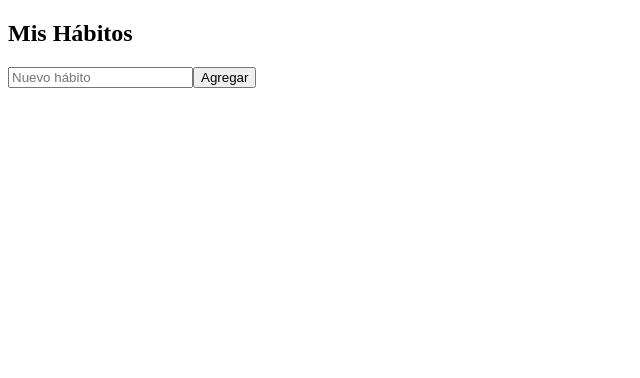
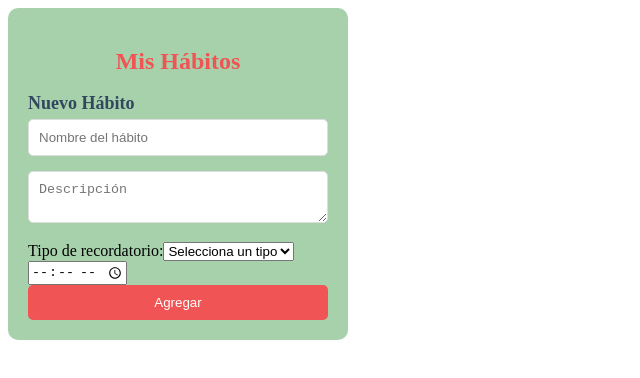
Before and after one commit to parriagada/habits-up, a React (Create React App) app in the folder client/: page /habitos in a window 1280 px wide. Shown: the top 378 px of the page, without its empty margins (0-640 px from the left). Built offline with nearby package versions, Linux system fonts and the light colour scheme.

Commit message:
crud completo de habitos
estilos provisionales

```diff
--- /dev/null
+++ b/client/src/components/Habitos.css
@@ -0,0 +1,77 @@
+.contenedor {
+    background-color: #a7d1ab;
+    padding: 20px;
+    border-radius: 10px;
+    width: 300px;
+  }
+
+  .titulo {
+    color: #f05454;
+    text-align: center;
+    font-size: 24px;
+    margin-bottom: 15px;
+  }
+
+  .subtitulo {
+    color: #30475e;
+    font-size: 18px;
+    margin-bottom: 5px;
+  }
+
+  input[type="text"],
+  textarea {
+    width: 100%;
+    padding: 10px;
+    margin-bottom: 15px;
+    border: 1px solid #ddd;
+    border-radius: 5px;
+    box-sizing: border-box;
+  }
+
+  .dias-semana {
+    display: flex;
+    justify-content: space-between;
+    margin-bottom: 15px;
+  }
+
+  .dias-semana div {
+    background-color: #f05454;
+    color: white;
+    padding: 5px 10px;
+    border-radius: 5px;
+    cursor: pointer;
+  }
+
+  .boton-crear {
+    background-color: #f05454;
+    color: white;
+    padding: 10px 20px;
+    border: none;
+    border-radius: 5px;
+    cursor: pointer;
+    width: 100%;
+  }
+
+  /* Media query para pantallas pequeñas (hasta 600px) */
+  @media (max-width: 600px) {
+    .contenedor {
+      width: 90%; /* Ajustar el ancho al 90% del contenedor padre */
+      margin: 0 auto; /* Centrar el contenedor */
+    }
+
+    .titulo {
+      font-size: 20px; /* Reducir el tamaño del título */
+    }
+
+    .subtitulo {
+      font-size: 16px; /* Reducir el tamaño de los subtítulos */
+    }
+
+    .dias-semana {
+      flex-direction: column; /* Apilar los días de la semana */
+    }
+
+    .dias-semana div {
+      margin-bottom: 10px; /* Agregar margen inferior a cada día */
+    }
+  }
--- a/client/src/components/Habitos.js
+++ b/client/src/components/Habitos.js
@@ -1,22 +1,31 @@
-import React, { useState, useEffect } from 'react';
+import React, { useState, useEffect } from "react";
+import './Habitos.css'; // Asegúrate de que la ruta sea correcta
 
 function Habitos() {
   const [habitos, setHabitos] = useState([]);
-  const [nuevoHabito, setNuevoHabito] = useState('');
+  const [nuevoHabito, setNuevoHabito] = useState({
+    nombre: "",
+    descripcion: "",
+    recordatorio: {
+      tipo: "",
+      hora: "",
+    },
+  });
+
+  const [editandoHabito, setEditandoHabito] = useState(null);
 
   useEffect(() => {
     const obtenerHabitos = async () => {
       try {
-        const token = localStorage.getItem('token'); // Obtiene el token del almacenamiento local
+        const token = localStorage.getItem("token");
         if (!token) {
-          // Manejar caso si no hay token, redirigir al login, etc.
-          console.error('No hay token de autenticación.');
+          console.error("No hay token de autenticación.");
           return;
         }
 
-        const response = await fetch('http://localhost:5000/habitos', {
+        const response = await fetch("http://localhost:5000/habitos", {
           headers: {
-            'Authorization': `Bearer ${token}`, // Incluye el token en el header Authorization
+            Authorization: `Bearer ${token}`,
           },
         });
 
@@ -24,14 +33,11 @@ function Habitos() {
           const data = await response.json();
           setHabitos(data);
         } else {
-          // Manejo de errores, muestra un mensaje al usuario
           const errorData = await response.json();
-          console.error('Error al obtener hábitos:', errorData.message);
-          // Puedes mostrar un mensaje de error al usuario aquí
+          console.error("Error al obtener hábitos:", errorData.message);
         }
       } catch (error) {
-        console.error('Error al obtener hábitos:', error);
-        // Puedes mostrar un mensaje de error al usuario aquí
+        console.error("Error al obtener hábitos:", error);
       }
     };
 
@@ -39,59 +45,273 @@ function Habitos() {
   }, []);
 
   const agregarHabito = async () => {
-    // ... lógica para enviar el nuevo hábito al backend
     try {
-      const token = localStorage.getItem('token'); // Obtiene el token del almacenamiento local
+      const token = localStorage.getItem("token");
       if (!token) {
-        // Manejar caso si no hay token, redirigir al login, etc.
-        console.error('No hay token de autenticación.');
+        console.error("No hay token de autenticación.");
         return;
       }
 
-      const response = await fetch('http://localhost:5000/habitos', {
-        method: 'POST',
+      const response = await fetch("http://localhost:5000/habitos", {
+        method: "POST",
         headers: {
-          'Content-Type': 'application/json',
-          'Authorization': `Bearer ${token}`, // Incluye el token en el header Authorization
+          "Content-Type": "application/json",
+          Authorization: `Bearer ${token}`,
         },
         body: JSON.stringify({
-          // ... datos del nuevo hábito, incluyendo el ID del usuario
-          nombre: nuevoHabito,
+          nombre: nuevoHabito.nombre,
+          descripcion: nuevoHabito.descripcion,
+          recordatorio: {
+            tipo: nuevoHabito.recordatorio.tipo,
+            hora: nuevoHabito.recordatorio.hora,
+          },
         }),
       });
 
       if (response.ok) {
-        // Habito agregado con éxito, actualiza la lista de hábitos
         const nuevoHabitoCreado = await response.json();
         setHabitos([...habitos, nuevoHabitoCreado]);
-        setNuevoHabito('');
+        setNuevoHabito({
+          nombre: "",
+          descripcion: "",
+          recordatorio: {
+            tipo: "",
+            hora: "",
+          },
+        });
       } else {
-        // Manejo de errores, muestra un mensaje al usuario
         const data = await response.json();
-        alert(data.message || 'Error al agregar el hábito');
+        alert(data.message || "Error al agregar el hábito");
       }
     } catch (error) {
-      console.error('Error al agregar el hábito:', error);
-      alert('Ocurrió un error al agregar el hábito.');
+      console.error("Error al agregar el hábito:", error);
+      alert("Ocurrió un error al agregar el hábito.");
+    }
+  };
+
+  const eliminarHabito = async (id) => {
+    try {
+      const token = localStorage.getItem("token");
+      if (!token) {
+        console.error("No hay token de autenticación.");
+        return;
+      }
+
+      const response = await fetch(`http://localhost:5000/habitos/${id}`, {
+        method: "DELETE",
+        headers: {
+          Authorization: `Bearer ${token}`,
+        },
+      });
+
+      if (response.ok) {
+        setHabitos(habitos.filter((habito) => habito._id !== id));
+      } else {
+        const errorData = await response.json();
+        console.error("Error al eliminar el hábito:", errorData.message);
+      }
+    } catch (error) {
+      console.error("Error al eliminar el hábito:", error);
+    }
+  };
+
+  const handleChange = (e) => {
+    const { name, value } = e.target;
+    if (name.startsWith("recordatorio.")) {
+      const campoRecordatorio = name.split(".")[1];
+      setNuevoHabito({
+        ...nuevoHabito,
+        recordatorio: {
+          ...nuevoHabito.recordatorio,
+          [campoRecordatorio]: value,
+        },
+      });
+    } else {
+      setNuevoHabito({
+        ...nuevoHabito,
+        [name]: value,
+      });
+    }
+  };
+
+  const handleEditarClick = (habito) => {
+    setEditandoHabito(habito);
+  };
+
+  const guardarCambiosHabito = async (id) => {
+    try {
+      const token = localStorage.getItem("token");
+      if (!token) {
+        console.error("No hay token de autenticación.");
+        return;
+      }
+
+      console.log(`URL: http://localhost:5000/habitos/editar/${id}`); // Verificar la URL
+      console.log('Cuerpo:', JSON.stringify(editandoHabito)); // Verificar el cuerpo de la solicitud
+
+      const response = await fetch(`http://localhost:5000/habitos/editar/${id}`, { // Asegurarse de que la URL es correcta
+        method: "PUT",
+        headers: {
+          "Content-Type": "application/json", // Encabezado Content-Type
+          Authorization: `Bearer ${token}`,
+        },
+        body: JSON.stringify(editandoHabito),
+      });
+
+      console.log(response); // Imprimir la respuesta completa
+
+      if (response.ok) {
+        // ... código para actualizar la lista de hábitos ...
+        setHabitos(habitos.map(h => (h._id === id ? editandoHabito : h)));
+        // Salir del modo de edición
+        setEditandoHabito(null);
+      } else {
+        try {
+          const data = await response.json();
+          alert(data.message || "Error al actualizar el hábito");
+        } catch (error) {
+          console.error("Error al analizar la respuesta:", error);
+          alert("Error al actualizar el hábito. La respuesta del servidor no es válida.");
+        }
+      }
+    } catch (error) {
+      console.error("Error al actualizar el hábito:", error);
+      alert("Ocurrió un error al actualizar el hábito.");
     }
   };
 
   return (
-    <div>
-      <h2>Mis Hábitos</h2>
+    <div className="contenedor">
+      <h2 className="titulo">Mis Hábitos</h2>
       <ul>
         {habitos.map((habito) => (
-          <li key={habito._id}>{habito.nombre}</li> // Ajusta la propiedad 'nombre' si es necesario
+          <li key={habito._id}>
+            {editandoHabito && editandoHabito._id === habito._id ? (
+              <div>
+                <input
+                  type="text"
+                  name="nombre"
+                  value={editandoHabito.nombre}
+                  onChange={(e) =>
+                    setEditandoHabito({
+                      ...editandoHabito,
+                      nombre: e.target.value,
+                    })
+                  }
+                />
+                <textarea
+                  name="descripcion"
+                  value={editandoHabito.descripcion}
+                  onChange={(e) =>
+                    setEditandoHabito({
+                      ...editandoHabito,
+                      descripcion: e.target.value,
+                    })
+                  }
+                />
+                <div>
+                  <label htmlFor="tipoRecordatorio">
+                    Tipo de recordatorio:
+                  </label>
+                  <select
+                    id="tipoRecordatorio"
+                    name="recordatorio.tipo"
+                    value={editandoHabito.recordatorio.tipo}
+                    onChange={(e) =>
+                      setEditandoHabito({
+                        ...editandoHabito,
+                        recordatorio: {
+                          ...editandoHabito.recordatorio,
+                          tipo: e.target.value,
+                        },
+                      })
+                    }
+                  >
+                    <option value="">Selecciona un tipo</option>
+                    <option value="diario">Diario</option>
+                    <option value="semanal">Semanal</option>
+                  </select>
+                </div>
+                <input
+                  type="time"
+                  name="recordatorio.hora"
+                  value={editandoHabito.recordatorio.hora}
+                  onChange={(e) =>
+                    setEditandoHabito({
+                      ...editandoHabito,
+                      recordatorio: {
+                        ...editandoHabito.recordatorio,
+                        hora: e.target.value,
+                      },
+                    })
+                  }
+                />
+                <button onClick={() => guardarCambiosHabito(habito._id)}>
+                  Guardar Cambios
+                </button>
+                <button onClick={() => setEditandoHabito(null)}>
+                  Cancelar
+                </button>
+              </div>
+            ) : (
+              <div>
+                <h3 className="subtitulo">{habito.nombre}</h3>
+                <p>{habito.descripcion}</p>
+                {habito.recordatorio && (
+                  <p>
+                    Recordatorio: {habito.recordatorio.tipo} a las{" "}
+                    {habito.recordatorio.hora}
+                  </p>
+                )}
+                <button onClick={() => handleEditarClick(habito)}>
+                  Editar
+                </button>
+                <button onClick={() => eliminarHabito(habito._id)}>
+                  Eliminar
+                </button>
+              </div>
+            )}
+          </li>
         ))}
       </ul>
+
       <div>
+        <h3 className="subtitulo">Nuevo Hábito</h3>
         <input
           type="text"
-          placeholder="Nuevo hábito"
-          value={nuevoHabito}
-          onChange={(e) => setNuevoHabito(e.target.value)}
+          name="nombre"
+          placeholder="Nombre del hábito"
+          value={nuevoHabito.nombre}
+          onChange={handleChange}
         />
-        <button onClick={agregarHabito}>Agregar</button>
+        <textarea
+          name="descripcion"
+          placeholder="Descripción"
+          value={nuevoHabito.descripcion}
+          onChange={handleChange}
+        />
+        <div>
+          <label htmlFor="tipoRecordatorio">Tipo de recordatorio:</label>
+          <select
+            id="tipoRecordatorio"
+            name="recordatorio.tipo"
+            value={nuevoHabito.recordatorio.tipo}
+            onChange={handleChange}
+          >
+            <option value="">Selecciona un tipo</option>
+            <option value="diario">Diario</option>
+            <option value="semanal">Semanal</option>
+          </select>
+        </div>
+        <input
+          type="time"
+          name="recordatorio.hora"
+          value={nuevoHabito.recordatorio.hora}
+          onChange={handleChange}
+        />
+        <button className="boton-crear" onClick={agregarHabito}>
+          Agregar
+        </button>
       </div>
     </div>
   );
```
Also changed, not shown: 1 other file (tests, documents, lock files or other folders).
